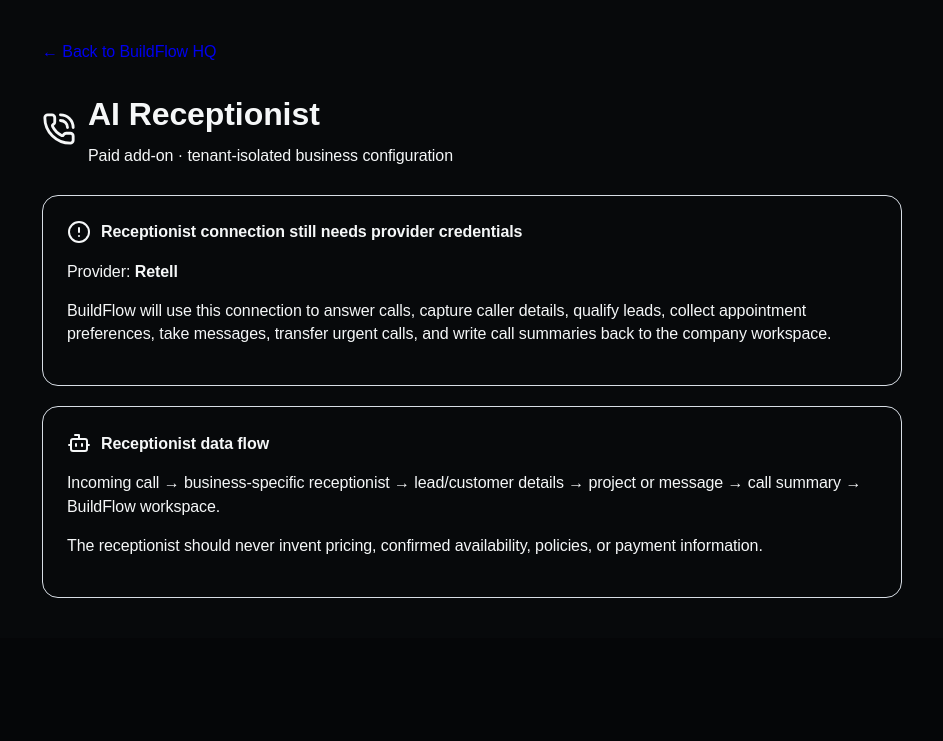
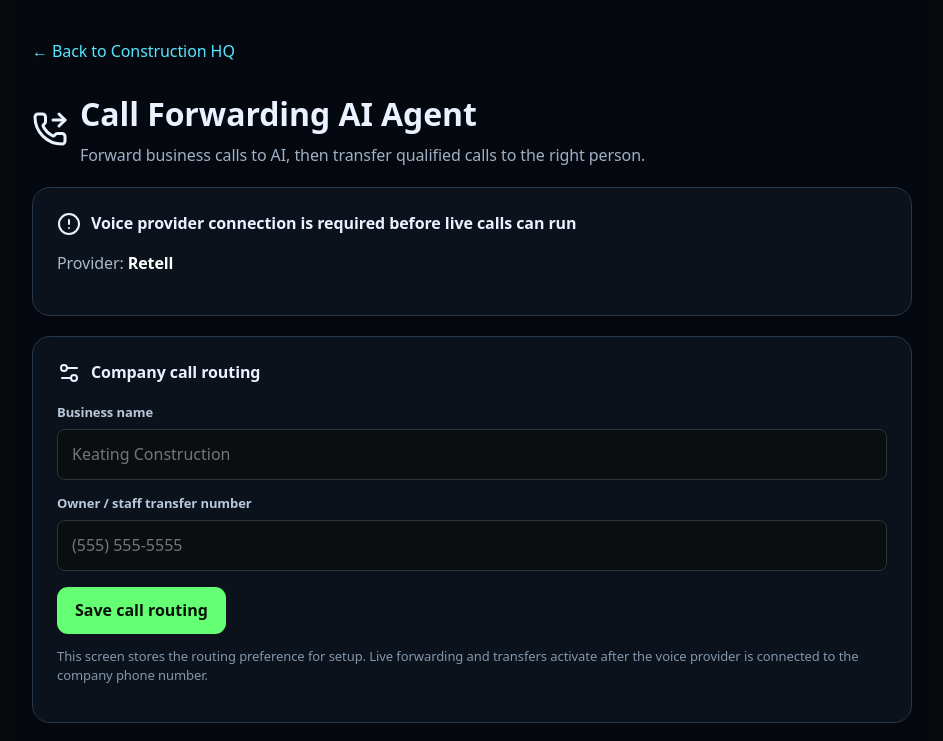
Before and after one commit to stevensapps-ash/-BuildFlowhq2, a Next.js app: page /receptionist in a window 1280 px wide. Shown: the top 741 px of the page, without its empty margins (168-1111 px from the left). Built offline with nearby package versions, Linux system fonts and the light colour scheme; no server answers.

Commit message:
Build call forwarding AI agent setup

```diff
--- a/app/receptionist/page.tsx
+++ b/app/receptionist/page.tsx
@@ -1,28 +1,64 @@
 'use client'
 
 import { useEffect, useState } from 'react'
-import { Bot, CheckCircle2, CircleAlert, PhoneCall } from 'lucide-react'
+import { Bot, CheckCircle2, CircleAlert, PhoneCall, PhoneForwarded, MessageSquareText, Settings2 } from 'lucide-react'
 
 type Status = { receptionist?: { provider?: string; configured?: boolean; phoneConfigured?: boolean } }
 
 export default function ReceptionistPage() {
   const [status, setStatus] = useState<Status | null>(null)
-  useEffect(() => { fetch('/api/integrations/status').then(r => r.json()).then(setStatus).catch(() => setStatus({})) }, [])
-  const r = status?.receptionist
-  const ready = Boolean(r?.configured && r?.phoneConfigured)
+  const [transferNumber,setTransferNumber]=useState('')
+  const [businessName,setBusinessName]=useState('')
+  const [saved,setSaved]=useState(false)
 
-  return <main style={{maxWidth:900,margin:'0 auto',padding:'40px 20px',fontFamily:'Arial,sans-serif'}}>
-    <a href="/" style={{textDecoration:'none'}}>← Back to BuildFlow HQ</a>
-    <div style={{display:'flex',alignItems:'center',gap:12,marginTop:28}}><PhoneCall size={34}/><div><h1 style={{margin:0}}>AI Receptionist</h1><p style={{margin:'6px 0 0'}}>Paid add-on · tenant-isolated business configuration</p></div></div>
-    <section style={{marginTop:28,padding:24,border:'1px solid #d7dde5',borderRadius:16}}>
-      <div style={{display:'flex',gap:10,alignItems:'center'}}>{ready?<CheckCircle2/>:<CircleAlert/>}<strong>{ready?'Receptionist connection is configured':'Receptionist connection still needs provider credentials'}</strong></div>
-      <p>Provider: <b>{r?.provider || 'Retell'}</b></p>
-      <p>BuildFlow will use this connection to answer calls, capture caller details, qualify leads, collect appointment preferences, take messages, transfer urgent calls, and write call summaries back to the company workspace.</p>
+  useEffect(() => {
+    fetch('/api/integrations/status').then(r => r.json()).then(setStatus).catch(() => setStatus({}))
+    try {
+      const v=JSON.parse(localStorage.getItem('construction-hq-call-agent')||'{}')
+      setTransferNumber(v.transferNumber||''); setBusinessName(v.businessName||'')
+    } catch {}
+  }, [])
+
+  const r=status?.receptionist
+  const ready=Boolean(r?.configured && r?.phoneConfigured)
+  const save=()=>{
+    localStorage.setItem('construction-hq-call-agent',JSON.stringify({transferNumber,businessName}))
+    setSaved(true); setTimeout(()=>setSaved(false),1800)
+  }
+
+  return <main style={{maxWidth:920,margin:'0 auto',padding:'40px 20px',fontFamily:'system-ui',color:'#eaf2ff',background:'#05090f',minHeight:'100vh'}}>
+    <a href="/" style={{color:'#57e6ff',textDecoration:'none'}}>← Back to Construction HQ</a>
+    <div style={{display:'flex',alignItems:'center',gap:12,marginTop:28}}><PhoneForwarded size={36}/><div><h1 style={{margin:0}}>Call Forwarding AI Agent</h1><p style={{margin:'6px 0 0',color:'#9fb0c5'}}>Forward business calls to AI, then transfer qualified calls to the right person.</p></div></div>
+
+    <section style={card}>
+      <div style={{display:'flex',gap:10,alignItems:'center'}}>{ready?<CheckCircle2/>:<CircleAlert/>}<strong>{ready?'Voice provider and phone connection detected':'Voice provider connection is required before live calls can run'}</strong></div>
+      <p style={{color:'#aab8c8'}}>Provider: <b style={{color:'#fff'}}>{r?.provider||'Retell'}</b></p>
     </section>
-    <section style={{marginTop:20,padding:24,border:'1px solid #d7dde5',borderRadius:16}}>
-      <div style={{display:'flex',gap:10,alignItems:'center'}}><Bot/><strong>Receptionist data flow</strong></div>
-      <p>Incoming call → business-specific receptionist → lead/customer details → project or message → call summary → BuildFlow workspace.</p>
-      <p>The receptionist should never invent pricing, confirmed availability, policies, or payment information.</p>
+
+    <section style={card}>
+      <div style={{display:'flex',gap:10,alignItems:'center',marginBottom:18}}><Settings2/><strong>Company call routing</strong></div>
+      <label style={label}>Business name</label>
+      <input value={businessName} onChange={e=>setBusinessName(e.target.value)} placeholder="Keating Construction" style={input}/>
+      <label style={label}>Owner / staff transfer number</label>
+      <input value={transferNumber} onChange={e=>setTransferNumber(e.target.value)} placeholder="(555) 555-5555" inputMode="tel" style={input}/>
+      <button onClick={save} style={button}>{saved?'Saved ✓':'Save call routing'}</button>
+      <p style={{fontSize:13,color:'#8496aa'}}>This screen stores the routing preference for setup. Live forwarding and transfers activate after the voice provider is connected to the company phone number.</p>
+    </section>
+
+    <section style={card}>
+      <div style={{display:'flex',gap:10,alignItems:'center'}}><Bot/><strong>Agent workflow</strong></div>
+      <p style={{lineHeight:1.65,color:'#b9c7d8'}}>Incoming forwarded call → AI answers using the company name → identifies the reason for the call → answers approved FAQs → captures name, callback number and project details → transfers appropriate calls to owner/staff → if unavailable, takes a message → saves a call summary and lead record in Construction HQ.</p>
+    </section>
+
+    <section style={card}>
+      <div style={{display:'flex',gap:10,alignItems:'center'}}><PhoneCall/><strong>Transfer rules</strong></div>
+      <p style={{color:'#b9c7d8',lineHeight:1.65}}>The agent can transfer urgent callers, existing customers, or callers who specifically request a person. It must never invent pricing, availability, policies, or claim an appointment is confirmed unless a connected scheduling system confirms it.</p>
+      <div style={{display:'flex',gap:10,alignItems:'center',marginTop:14}}><MessageSquareText/><span>Failed transfer → return to AI → take message → create owner summary.</span></div>
     </section>
   </main>
 }
+
+const card={marginTop:20,padding:24,border:'1px solid #26384c',borderRadius:18,background:'#0b121c'} as const
+const label={display:'block',fontSize:13,fontWeight:800,margin:'14px 0 7px',color:'#b8c8da'} as const
+const input={width:'100%',boxSizing:'border-box',padding:'13px 14px',borderRadius:11,border:'1px solid #344a62',background:'#060b12',color:'#fff',fontSize:16} as const
+const button={marginTop:16,padding:'12px 18px',border:0,borderRadius:11,background:'#64ff72',color:'#071009',fontWeight:900,cursor:'pointer'} as const
```
